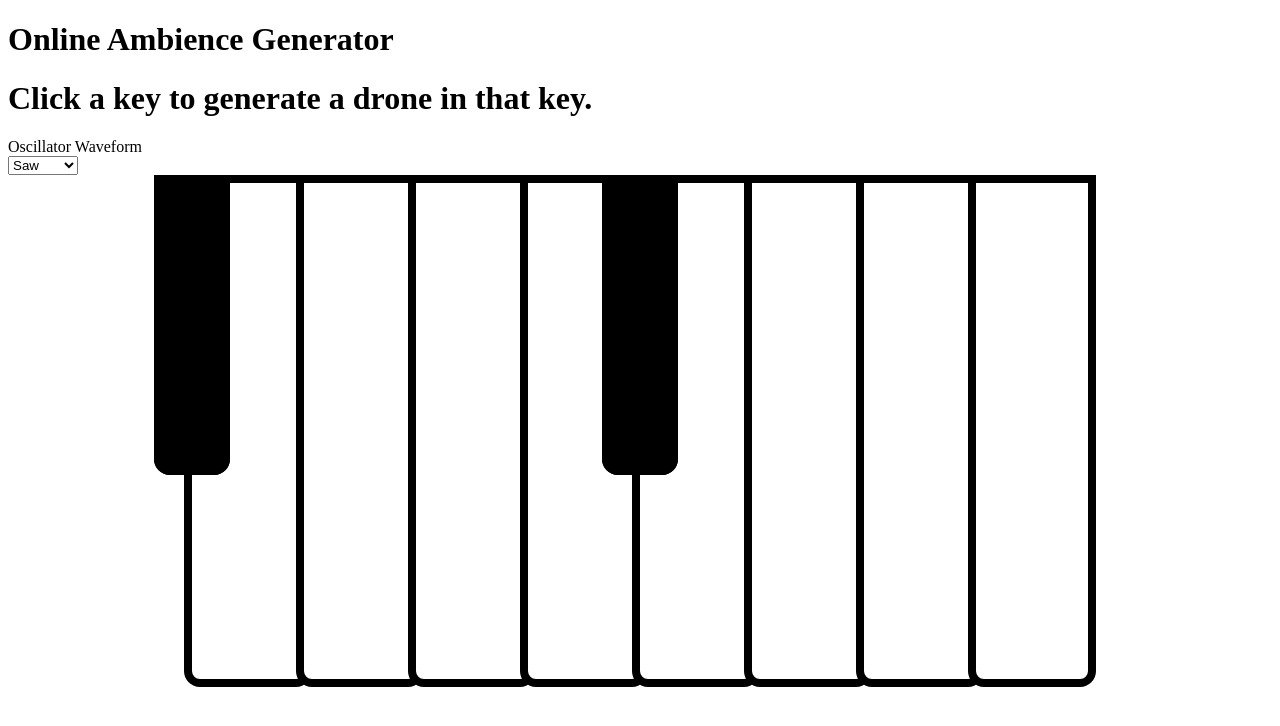
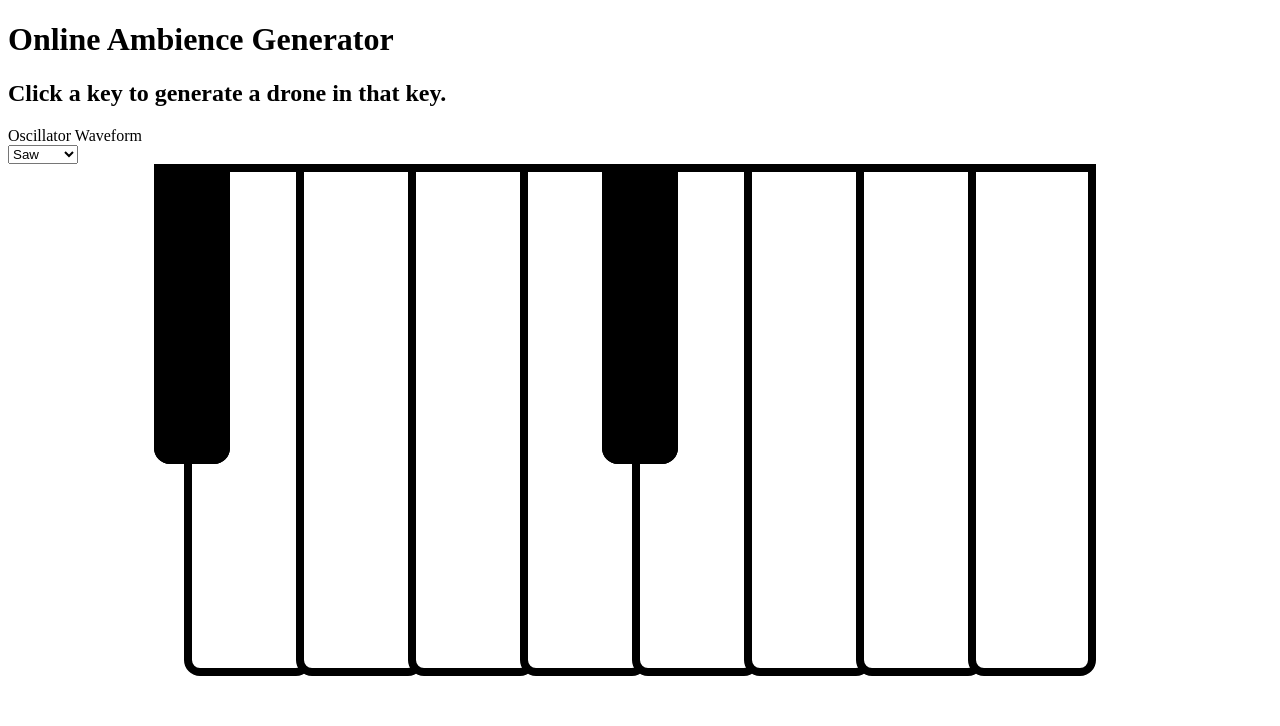
Before and after one commit to xow/ambience, a Next.js app: page / in a window 1280 px wide. Shown: the top 726 px of the page. Built offline with nearby package versions, Linux system fonts and the light colour scheme.

Commit message:
Subtitle should be h2

```diff
--- a/src/pages/index.tsx
+++ b/src/pages/index.tsx
@@ -38,9 +38,9 @@ function HomePage() {
             <h1 className="text-4xl text-center mb-2">
               Online Ambience Generator
             </h1>
-            <h1 className="text-xl text-center mb-4">
+            <h2 className="text-xl text-center mb-4">
               Click a key to generate a drone in that key.
-            </h1>
+            </h2>
             <div className="mb-4">
               <Select<ISynthParameters['type']>
                 label="Oscillator Waveform"
```
